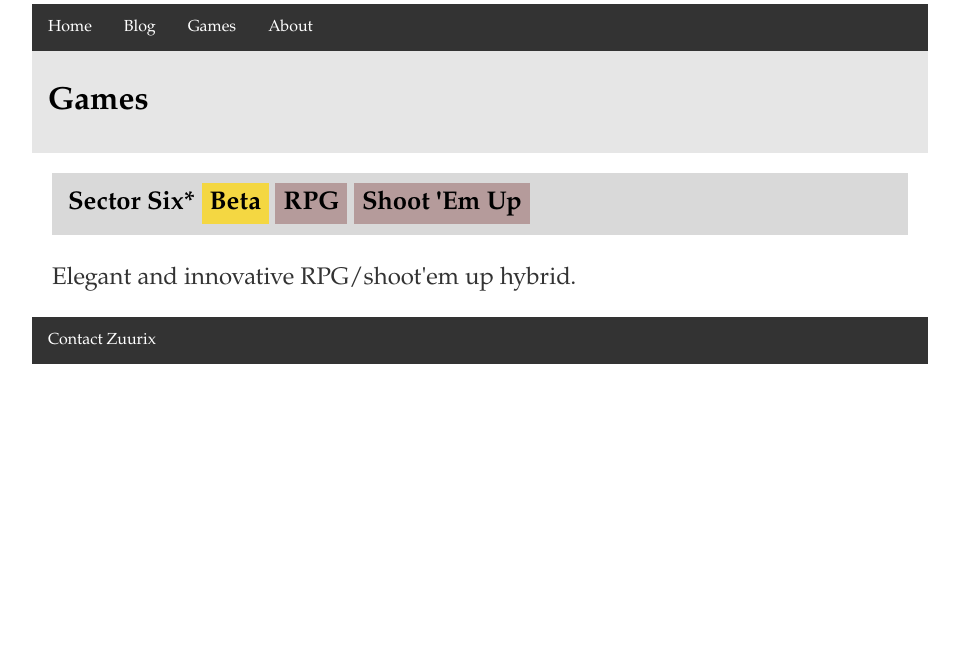
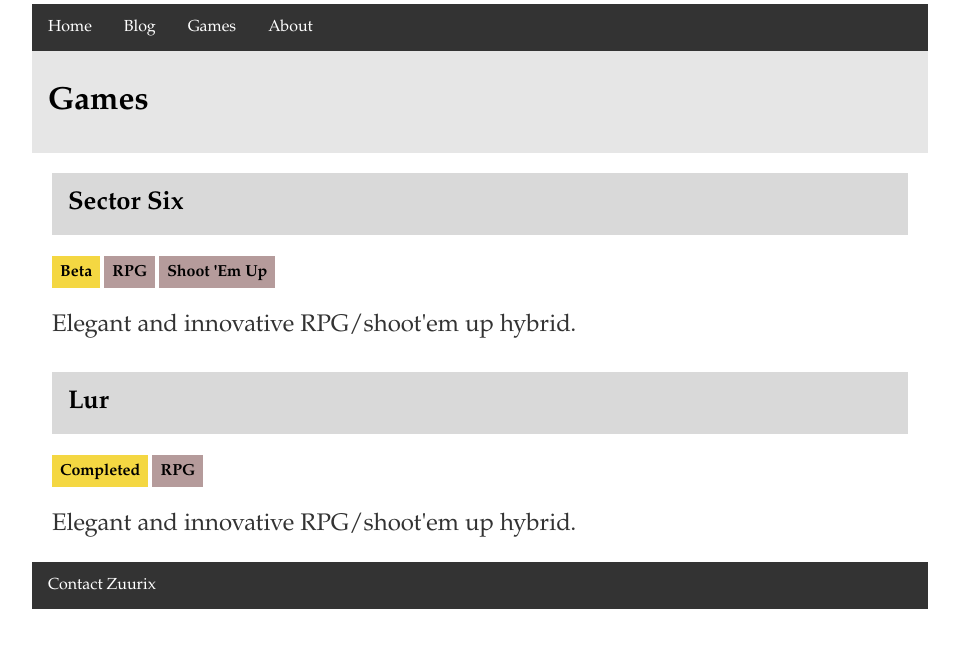
Before and after one commit to Phoebe3663/Zuurix.github.io, a Jekyll site: the page built from games/index.html, in a window 1280 px wide. Shown: the part 308-977 px from the top of the page, without its empty margins (160-1119 px from the left). Built offline with Jekyll 4.4.1, drawn with Linux system fonts in a browser that asks for light colours; before the commit the page ends 900 px from its top, so only the background shows below that.

Commit message:
Update index.html

```diff
--- a/games/index.html
+++ b/games/index.html
@@ -5,7 +5,12 @@ title: Zuurix.com - Games
 <div class="blurb">
 	<h1>Games</h1>
 
-	<h2>Sector Six* <span class="status-beta" align="left">Beta</span> <span class="box">RPG</span> <span class="box">Shoot 'Em Up</span></h2>
+	<h2>Sector Six</h2>
+	<h3><span class="status-beta" align="left">Beta</span> <span class="box">RPG</span> <span class="box">Shoot 'Em Up</span></h3>
+	<p>Elegant and innovative RPG/shoot'em up hybrid.</p>
+
+	<h2>Lur</h2>
+	<h3><span class="status-beta" align="left">Completed</span> <span class="box">RPG</span></h3>
 	<p>Elegant and innovative RPG/shoot'em up hybrid.</p>
 
 </div><!-- /.blurb -->
```
